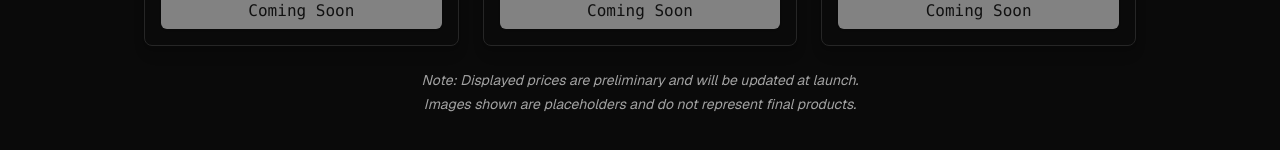
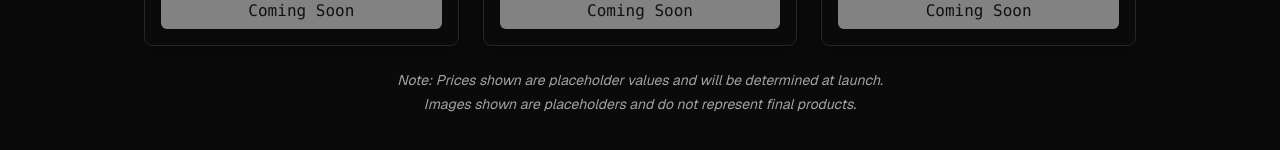
Before and after one commit to aaltoes-tech/aaltoes-store, a Next.js app: page / in a window 1280 px wide. Shown: the part 644-794 px from the top of the page. Built offline with nearby package versions, Linux system fonts and the light colour scheme.

Commit message:
changed note

```diff
--- a/app/page.tsx
+++ b/app/page.tsx
@@ -71,7 +71,7 @@ export default async function Home() {
         </div>
 
         <div className="text-sm text-muted-foreground text-center mt-6 space-y-1 italic">
-          <p>Note: Displayed prices are preliminary and will be updated at launch.</p>
+          <p>Note: Prices shown are placeholder values and will be determined at launch.</p>
           <p>Images shown are placeholders and do not represent final products.</p>
         </div>
       </main>
```
